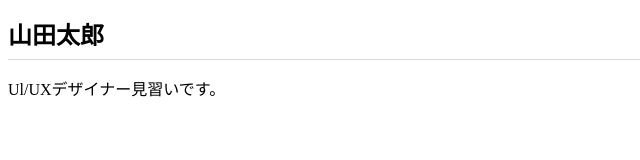
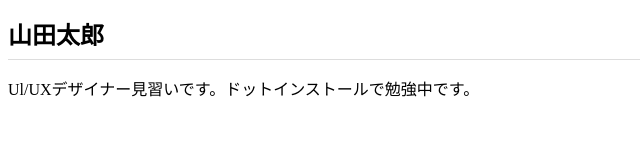
Before and after one commit to Ejima-K/Ejima-K.github.io, a plain HTML site: page index.html in a window 1280 px wide. Shown: the whole page, without its empty margins (0-640 px from the left). Drawn offline with Linux system fonts and the light colour scheme.

Commit message:
Add files via upload

```diff
--- a/index.html
+++ b/index.html
@@ -7,6 +7,6 @@
 </head>
 <body>
   <h1>山田太郎</h1>
-  <p>Ul/UXデザイナー見習いです。</p>
+  <p>Ul/UXデザイナー見習いです。ドットインストールで勉強中です。</p>
 </body>
 </html>
```
